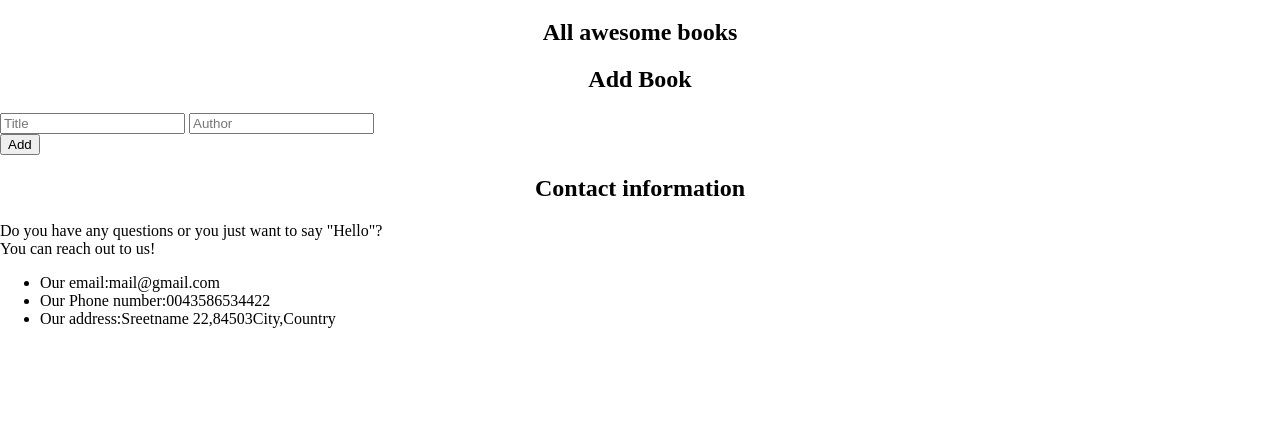
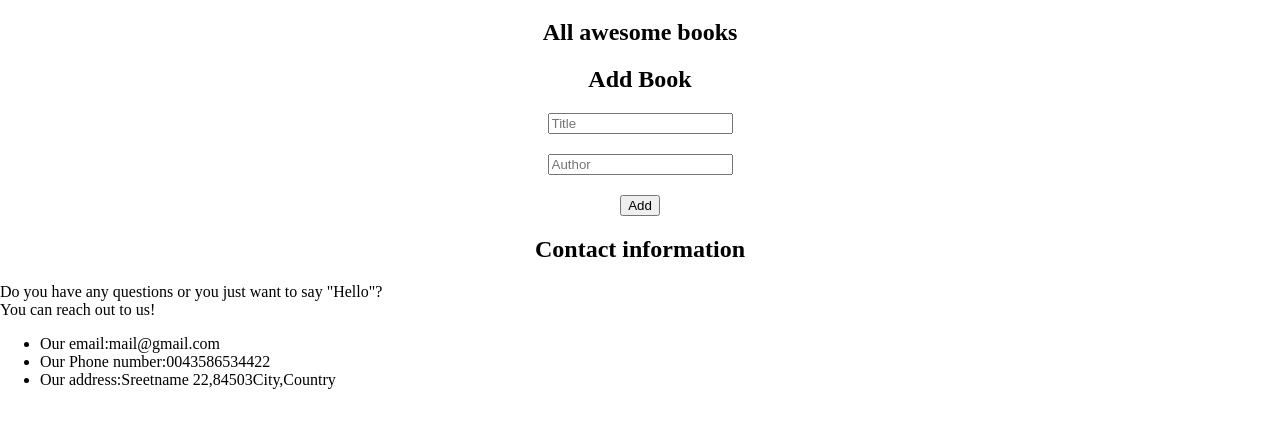
Before and after one commit to 0sugo/awesome-books, a website: page index.html in a window 1280 px wide. Shown: the part 94-522 px from the top of the page. Drawn offline with Linux system fonts and the light colour scheme.

Commit message:
style form

```diff
--- a/styles.css
+++ b/styles.css
@@ -50,3 +50,14 @@ border-right: 1px solid black;
 margin:0px 5%;
 padding: 4%;
 }
+/* form */
+form{
+display: flex;
+flex-direction: column;
+align-items: center;
+gap: 20px;
+}
+.add-btn{
+  display: flex;
+  justify-self: end;
+}
```
